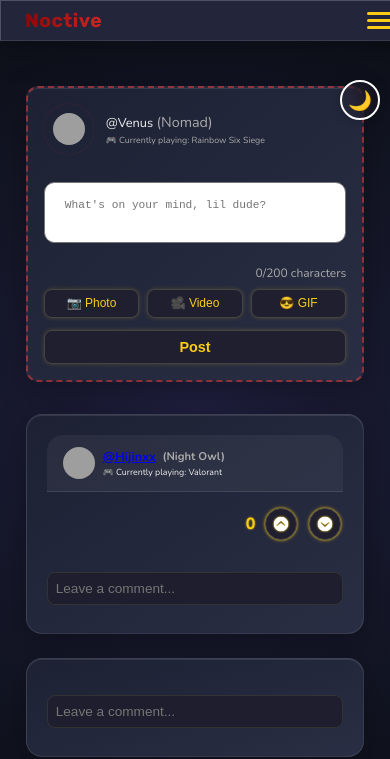
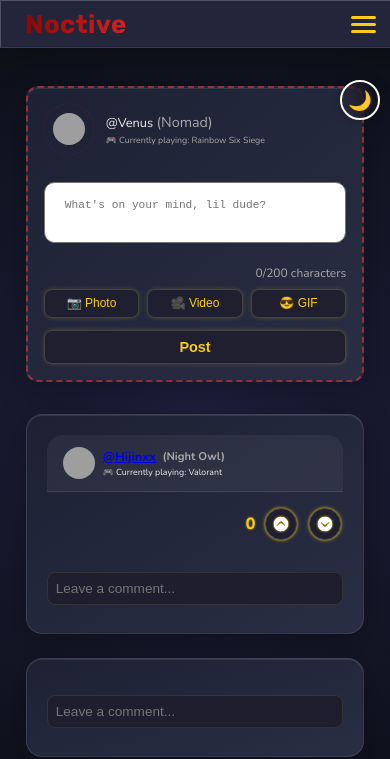
Before and after one commit to PivotMenace/Noctive, a website: page index.html in a window 390 px wide. Shown: the top 759 px of the page. Drawn offline with nearby package versions, Linux system fonts and the light colour scheme; grey boxes are pictures that could not be loaded; a web font is replaced by a local one.

Commit message:
Update index.html
mobile update

```diff
--- a/index.html
+++ b/index.html
@@ -1482,7 +1482,7 @@ button:focus,
   }
 
   .brand-title {
-    font-size: 1.2rem;
+    font-size: 1.6rem;
     margin-right: 0.5rem;
   }
 
@@ -1495,7 +1495,7 @@ button:focus,
   .mobile-menu-wrapper {
     display: block !important;
     position: absolute;
-    right: 1.5rem;
+    right: 2.5rem;
     transform: none;
   }
 
```
